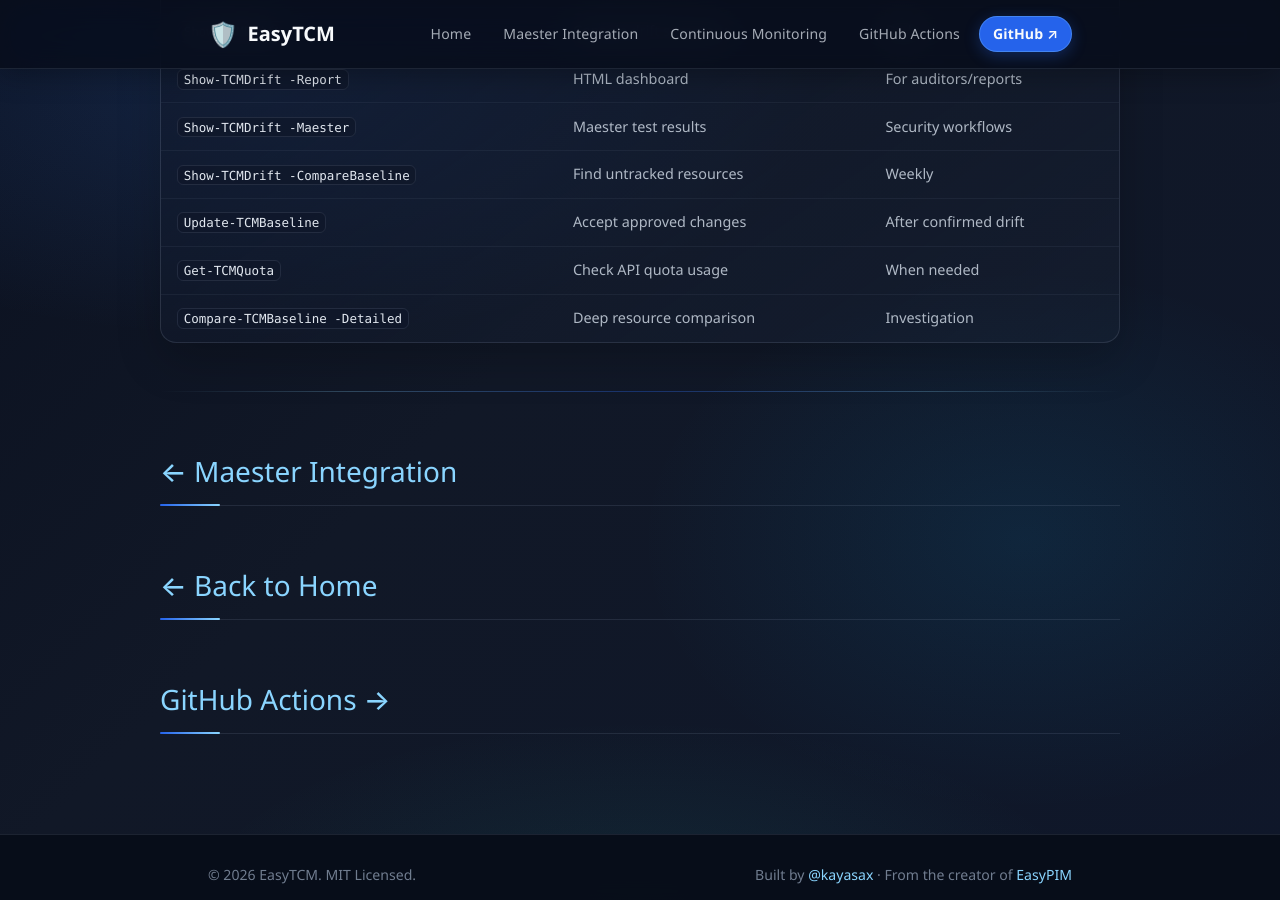
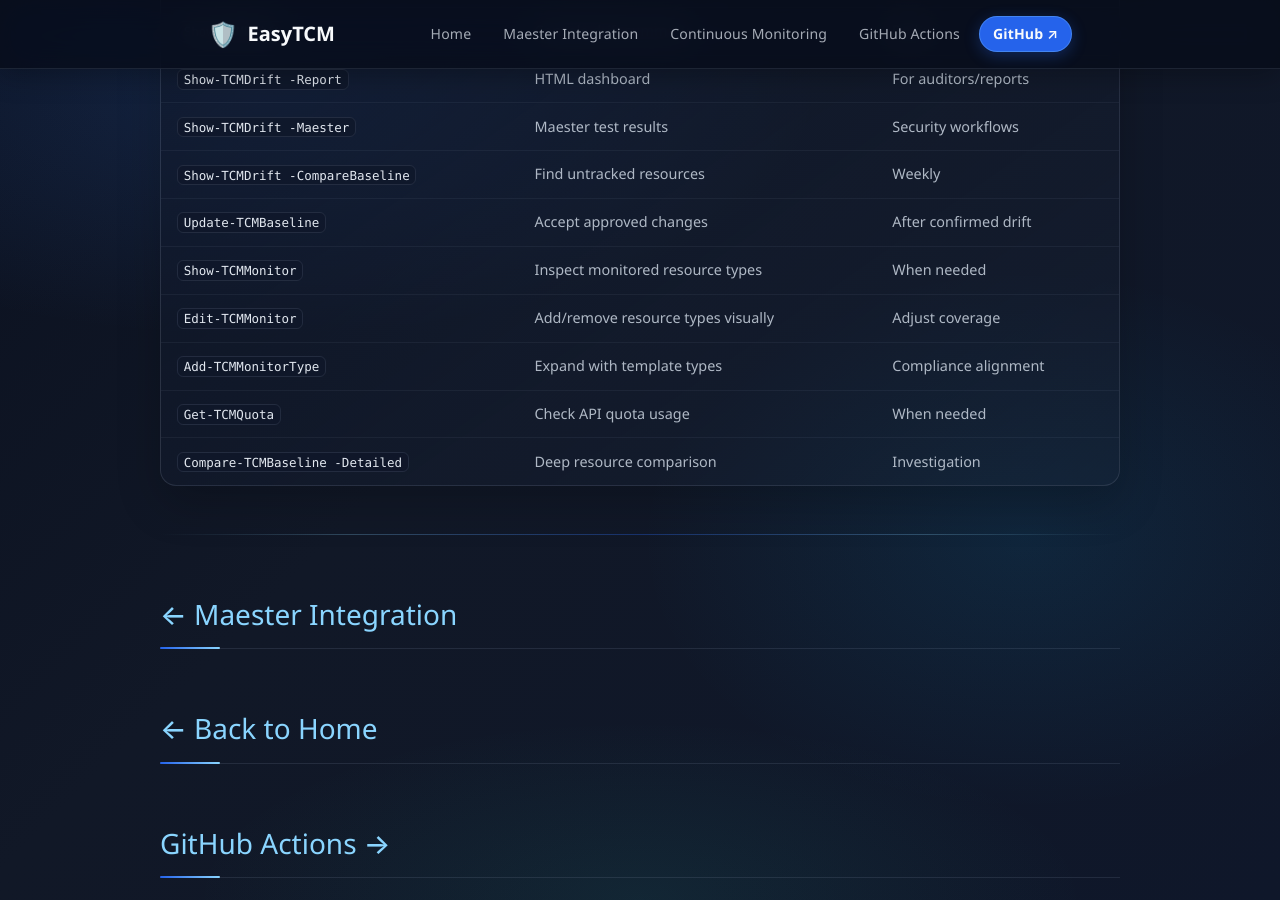
Before and after one commit to kayasax/EasyTCM, a Jekyll site: the page built from docs/continuous-monitoring.md, in a window 1280 px wide and 900 px high, scrolled down 13011 px. Built offline with Jekyll 4.4.1, drawn with Linux system fonts in a browser that asks for light colours.

Commit message:
v0.5.0: Show-TCMMonitor, Edit-TCMMonitor, Add-TCMMonitorType
New cmdlets:
- Show-TCMMonitor: inspect monitored types (console, -Detailed, -Browser HTML)
- Edit-TCMMonitor: interactive HTML editor with presets and quota estimate,
  or -ResourceTypes for scripted updates with snapshot/merge/update
- Add-TCMMonitorType: expand coverage with templates, no full rebaseline

Fixes:
- Quota estimate uses actual resource count (not types x 3 heuristic)
- Case-insensitive JS comparisons for originalTypes matching

Docs:
- README: added interactive editor section with screenshot, 24 cmdlets
- Docs site: index.md, continuous-monitoring.md updated
- CHANGELOG: v0.5.0 entry

```diff
--- a/docs/continuous-monitoring.md
+++ b/docs/continuous-monitoring.md
@@ -404,6 +404,9 @@ Sync-TCMDriftToMaester -CompareBaseline
 | `Show-TCMDrift -Maester` | Maester test results | Security workflows |
 | `Show-TCMDrift -CompareBaseline` | Find untracked resources | Weekly |
 | `Update-TCMBaseline` | Accept approved changes | After confirmed drift |
+| `Show-TCMMonitor` | Inspect monitored resource types | When needed |
+| `Edit-TCMMonitor` | Add/remove resource types visually | Adjust coverage |
+| `Add-TCMMonitorType` | Expand with template types | Compliance alignment |
 | `Get-TCMQuota` | Check API quota usage | When needed |
 | `Compare-TCMBaseline -Detailed` | Deep resource comparison | Investigation |
 
```
Also changed, not shown: docs/index.md (+20 -1 lines), CHANGELOG.md, README.md, docs/images/Edit-TCMMontior.png (added), 2 other files.
